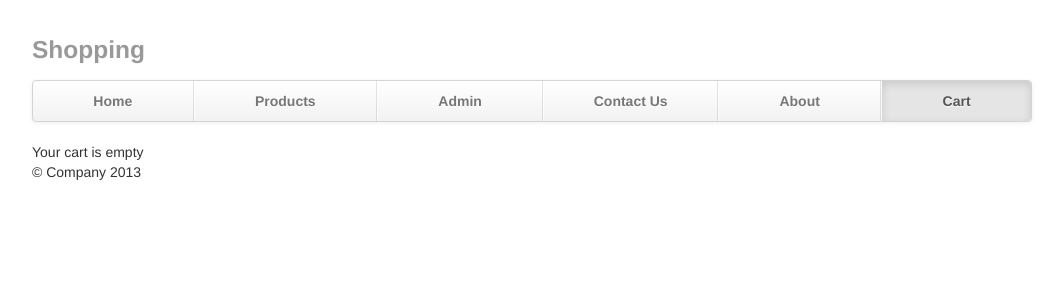
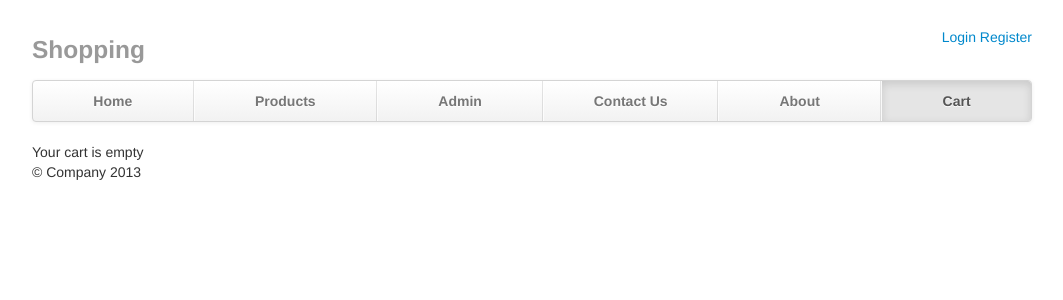
Before and after one commit to artemzi/test_shop, a Django app: page /cart/ in a window 1280 px wide. Shown: the top 300 px of the page, without its empty margins (108-1171 px from the left). Run offline with Django 3.2, Linux system fonts and the light colour scheme; some libraries are stand-ins or nearby versions.

Commit message:
photo link

```diff
--- a/shopping/static/templates/base.html
+++ b/shopping/static/templates/base.html
@@ -100,7 +100,10 @@
     <div class="container">
 
       <div class="masthead">
-        <h3 class="muted">Shopping</h3>
+        <h3 class="muted">Shopping<small class='pull-right'>
+          <a href="/accounts/login">Login</a>
+          <a href="/accounts/register">Register</a>
+        </small></h3>
         <div class="navbar">
           <div class="navbar-inner">
             <div class="container">
--- a/shopping/urls.py
+++ b/shopping/urls.py
@@ -25,5 +25,6 @@ urlpatterns = patterns(
     # Static files
     (r'^media/(?P<path>.*)$', 'django.views.static.serve', {'document_root': settings.MEDIA_ROOT}),
     ('^pages/', include('django.contrib.flatpages.urls')),
+    (r'^accounts/$', include('registration.backends.default.urls')),
     # (r'^static/(?P<path>.*)$', 'django.views.static.serve', {'document_root': settings.STATIC_ROOT}),
 )
```
Also changed, not shown: shopping/static/media/product_images/motto.net.ua-36018_2.jpg (added), shopping/static/media/product_images/motto.net.ua-9303_1.jpg (added), shopping/static/media/product_images/motto.net.ua-9303_2.jpg (added), 4 other files.
